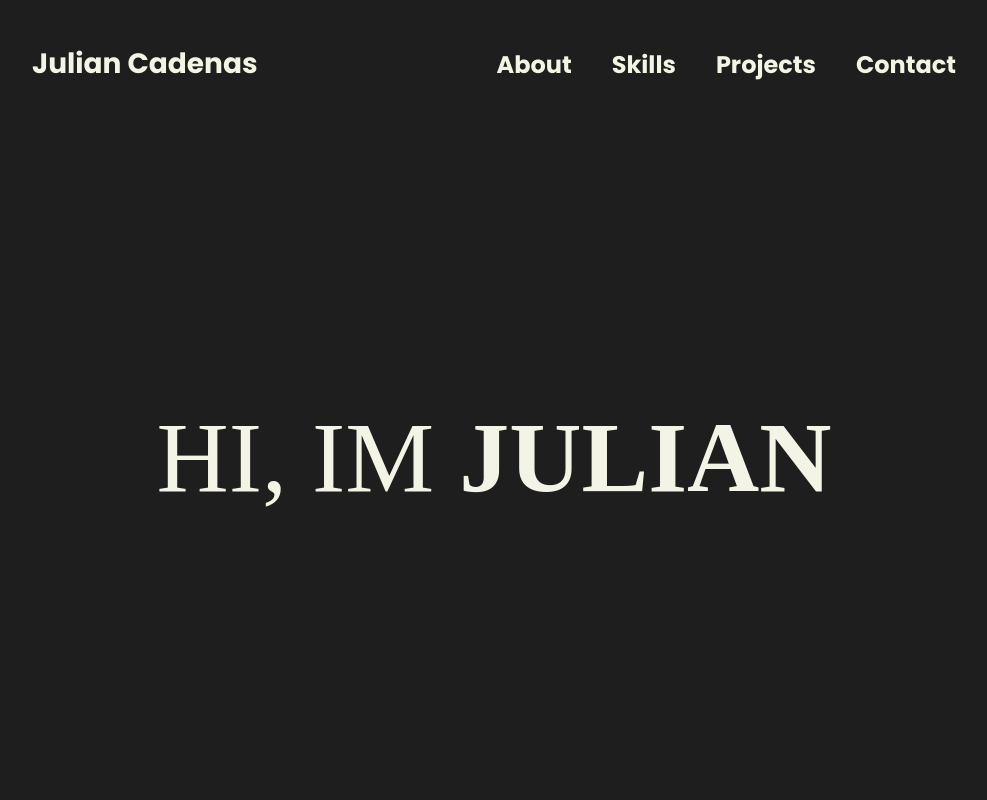
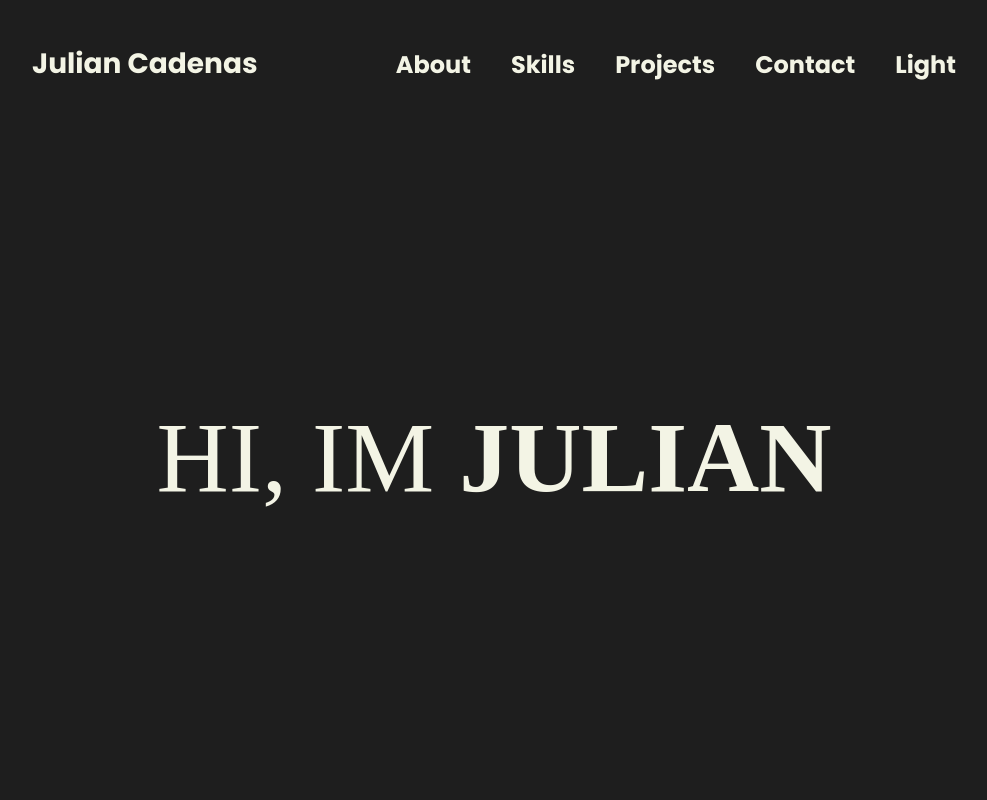
Before and after one commit to julsCadenas/my-portfolio, a React (Create React App) app: page / in a window 1280 px wide. Shown: the top 800 px of the page, without its empty margins (146-1133 px from the left). Built offline with nearby package versions, Linux system fonts and the light colour scheme; the HTML template or start-up script is replaced by a standard one.

Commit message:
added light/dark mode toggle

```diff
--- a/src/App.js
+++ b/src/App.js
@@ -4,7 +4,9 @@ import Juls from './components/juls'
 import About from './components/about'
 import Skills from './components/skills'
 
+
 function App() {
+
   return (
     <>
       <Header />
--- a/src/components/about.jsx
+++ b/src/components/about.jsx
@@ -30,7 +30,7 @@ const About = () => {
     const bio = "Lorem ipsum dolor sit amet, consectetur adipiscing elit, sed do eiusmod tempor incididunt ut labore et dolore magna aliqua. Ut enim ad minim veniam, quis nostrud exercitation ullamco laboris nisi ut aliquip ex ea commodo consequat. Duis aute irure dolor in reprehenderit in voluptate velit esse cillum dolore eu fugiat nulla pariatur. Excepteur sint occaecat cupidatat non proident, sunt in culpa qui officia deserunt mollit anim id est laborum."
 
     return (
-        <div class="aboutcontainer">
+        <div class="aboutcontainer" id='about'>
             <div className='infocontainer'>
                 <div className='title'>About Me</div>
                 <div className='myname' onClick={startAnimation}>{displayText || originalText}</div>
--- a/src/components/header.jsx
+++ b/src/components/header.jsx
@@ -1,5 +1,26 @@
+import React from 'react';
 
 const Header = () => {
+    const [mode, setMode] = React.useState("dark");
+
+    const scrollToSection = (id) => {
+        const element = document.getElementById(id);
+        element.scrollIntoView({ behavior: 'smooth' });
+      };
+
+    const setDarkMode = () => {
+         document.querySelector("body").setAttribute('data-theme', 'dark')
+    }
+    const setLightMode = () => {
+        document.querySelector("body").setAttribute('data-theme', 'light')
+    }
+
+    const toggleMode = (e) => {
+        const newMode = mode === "dark" ? "light" : "dark";
+        setMode(newMode);
+        document.querySelector("body").setAttribute('data-theme', newMode);
+    }
+
     return (
         <header class="headercontainer">
             <div class="navbar">
@@ -7,10 +28,11 @@ const Header = () => {
                     <li><a href="#">Julian Cadenas</a></li>
                 </ul>
                 <ul class="links">
-                    <li><a href="#">About</a></li>
-                    <li><a href="#">Skills</a></li>
+                    <li><a href="#" onClick={() => scrollToSection('about')}>About</a></li>
+                    <li><a href="#" onClick={() => scrollToSection('skills')}>Skills</a></li>
                     <li><a href="#">Projects</a></li>
                     <li><a href="#">Contact</a></li>
+                    <li><a className="toggle" onClick={toggleMode}>{mode === "dark" ? "Light" : "Dark"}</a></li>
                 </ul>
             </div>
         </header>
--- a/src/components/skills.jsx
+++ b/src/components/skills.jsx
@@ -1,7 +1,7 @@
 
 const Skills = () => {
     return (
-        <div className="skillscontainer">
+        <div className="skillscontainer" id="skills">
             <div className="skillstitle">
                 <p><strong>Skills & Tools</strong></p>
             </div>
--- a/src/styles/App.css
+++ b/src/styles/App.css
@@ -1,11 +1,25 @@
+:root {
+  --backgroundcolor: #1e1e1e;
+  --fontcolor: #F3F4E5;
+}
+
 body {
-  background-color: #1e1e1e;
+  background-color: var(--backgroundcolor);
+}
+
+[data-theme="light"] {
+  --backgroundcolor: #F3F4E5;
+  --fontcolor: #1E1E1E;
+}
+
+* {
+  transition: all 0.3s ease-in-out;
 }
 
 /* NAVBAR STYLING */
 
 header {
-  color: #F3F4E5;
+  color: var(--fontcolor);
   font-family: "Poppins";
   font-weight: bold;
 }
@@ -44,7 +58,7 @@ header {
 
 .navbar a {
   text-decoration: none;
-  color: #F3F4E5;
+  color: var(--fontcolor);
   transition: font-size 0.3s ease;
 }
 
@@ -53,7 +67,9 @@ header {
   transition: font-size 0.3s ease;
 }
 
-@media screen and (min-width: 1060px) {
+
+
+@media screen and (min-width: 1070px) {
   .navbar {
     flex-direction: row;
     justify-content: space-between;
@@ -105,7 +121,7 @@ header {
 }
 
 .hicontainer p {
-  color:#F3F4E5;
+  color: var(--fontcolor);
   font-size: 100px;
   transition: font-size 0.3s ease;
 }
@@ -115,7 +131,7 @@ header {
 }
 
 .hicontainer span {
-  color:#F3F4E5;
+  color: var(--fontcolor);
   font-size: 100px;
 }
 
@@ -139,7 +155,7 @@ header {
 
 .aboutcontainer {
   font-family: "Poppins";
-  color: #F3F4E5;
+  color: var(--fontcolor);
   display: flex;
   justify-content: center;
   align-items: center;
@@ -204,8 +220,8 @@ header {
 }
 
 .resumeBtn {
-  background-color: #F3F4E5;
-  color: #1e1e1e;
+  background-color: var(--fontcolor);
+  color: var(--backgroundcolor);
   font-family: "Poppins";
   font-weight: bold;
   font-size: 50px;
@@ -354,7 +370,7 @@ header {
 }
 
 .skillstitle {
-  color: #F3F4E5;
+  color: var(--fontcolor);
   font-size: 40px;
 }
 
@@ -364,7 +380,7 @@ header {
   text-align: center;
   justify-content: center;
   font-size: 120px;
-  color:  #F3F4E5;
+  color: var(--fontcolor);
   max-width: 1100px;
   margin: 0 auto;
 }
@@ -374,9 +390,8 @@ header {
   transition: font-size 0.3s ease;
 }
 
-
 .devicon-cplusplus-plain {
-  color: #F3F4E5;
+  color: var(--fontcolor);
 }
 
 .iconscontainer i:hover {
@@ -399,3 +414,5 @@ header {
   }
 
 }
+
+/* END OF SKILLS CSS */
--- a/src/styles/index.css
+++ b/src/styles/index.css
@@ -11,3 +11,13 @@ code {
   font-family: source-code-pro, Menlo, Monaco, Consolas, 'Courier New',
     monospace;
 }
+
+:root {
+  --backgroundcolor: #1e1e1e;
+  --fontcolor: #F3F4E5;
+}
+
+[data-theme="light"] {
+  --backgroundcolor: #F3F4E5;
+  --fontcolor: #1E1E1E;
+}
```
Also changed, not shown: src/images/darklight.png (added).
